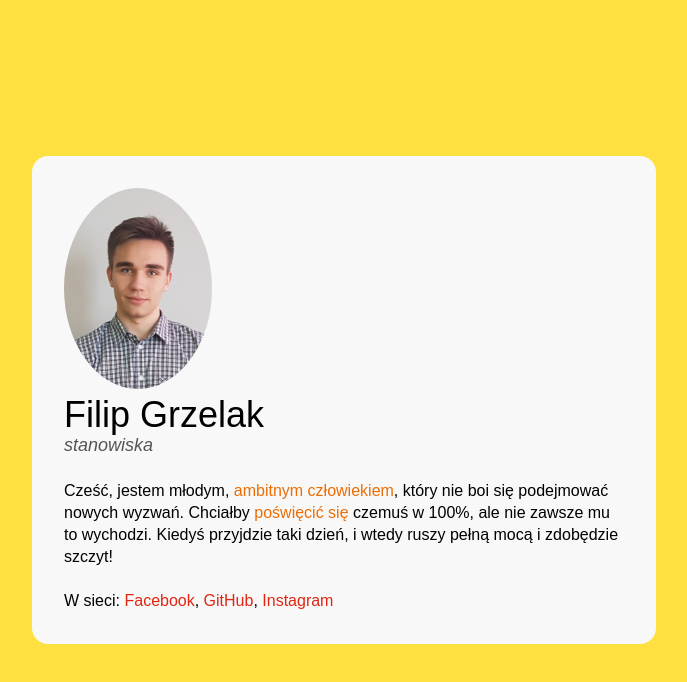
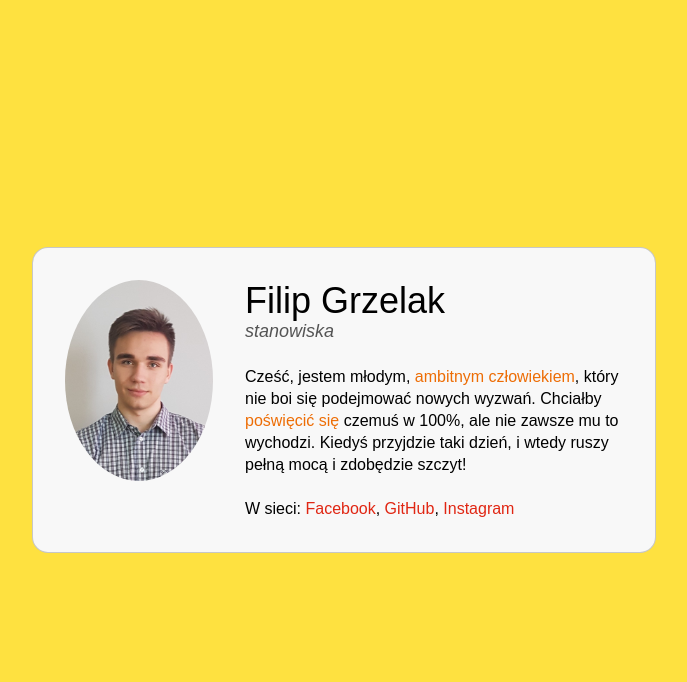
Before and after one commit to filipgrzelak/card, a plain HTML site: page index.html in a window 1280 px wide. Shown: the whole page, without its empty margins (296-983 px from the left). Drawn offline with Linux system fonts and the light colour scheme.

Commit message:
i finished my project with a lot of help :P

```diff
--- a/index.html
+++ b/index.html
@@ -15,6 +15,7 @@
           src="/img/ja.jpg"
           alt=" Zdjęcie Filipa Grzelaka"
         />
+        <div>
           <header class="person__info">
             <h1 class="person__name">Filip Grzelak</h1>
             <p class="person__position">stanowiska</p>
@@ -23,15 +24,16 @@
             Cześć, jestem młodym,
             <strong class="special">ambitnym człowiekiem</strong>, który nie boi
             się podejmować nowych wyzwań. Chciałby
-          <strong class="special">poświęcić się</strong> czemuś w 100%, ale nie
-          zawsze mu to wychodzi. Kiedyś przyjdzie taki dzień, i wtedy ruszy
-          pełną mocą i zdobędzie szczyt!
+            <strong class="special">poświęcić się</strong> czemuś w 100%, ale
+            nie zawsze mu to wychodzi. Kiedyś przyjdzie taki dzień, i wtedy
+            ruszy pełną mocą i zdobędzie szczyt!
           </p>
           <p class="person__description">
             W sieci: <a class="person__link" href="#">Facebook</a>,
             <a class="person__link" href="#">GitHub</a>,
             <a class="person__link" href="#">Instagram</a>
           </p>
+        </div>
       </article>
     </main>
   </body>
--- a/style.css
+++ b/style.css
@@ -23,11 +23,18 @@ body {
   width: 624px;
   margin: 16px;
   padding: 32px;
+  border: 1px solid rgb(0, 0, 0, 0.2)
+}
+
+.person{
+    display: flex;
+    align-items: flex-start;
 }
 
 .person__picture {
   width: 148px;
   border-radius: 50%;
+  margin-right: 32px;
 }
 
 .person__info{
```
Lines whose indentation alone changed are shown as unchanged.
